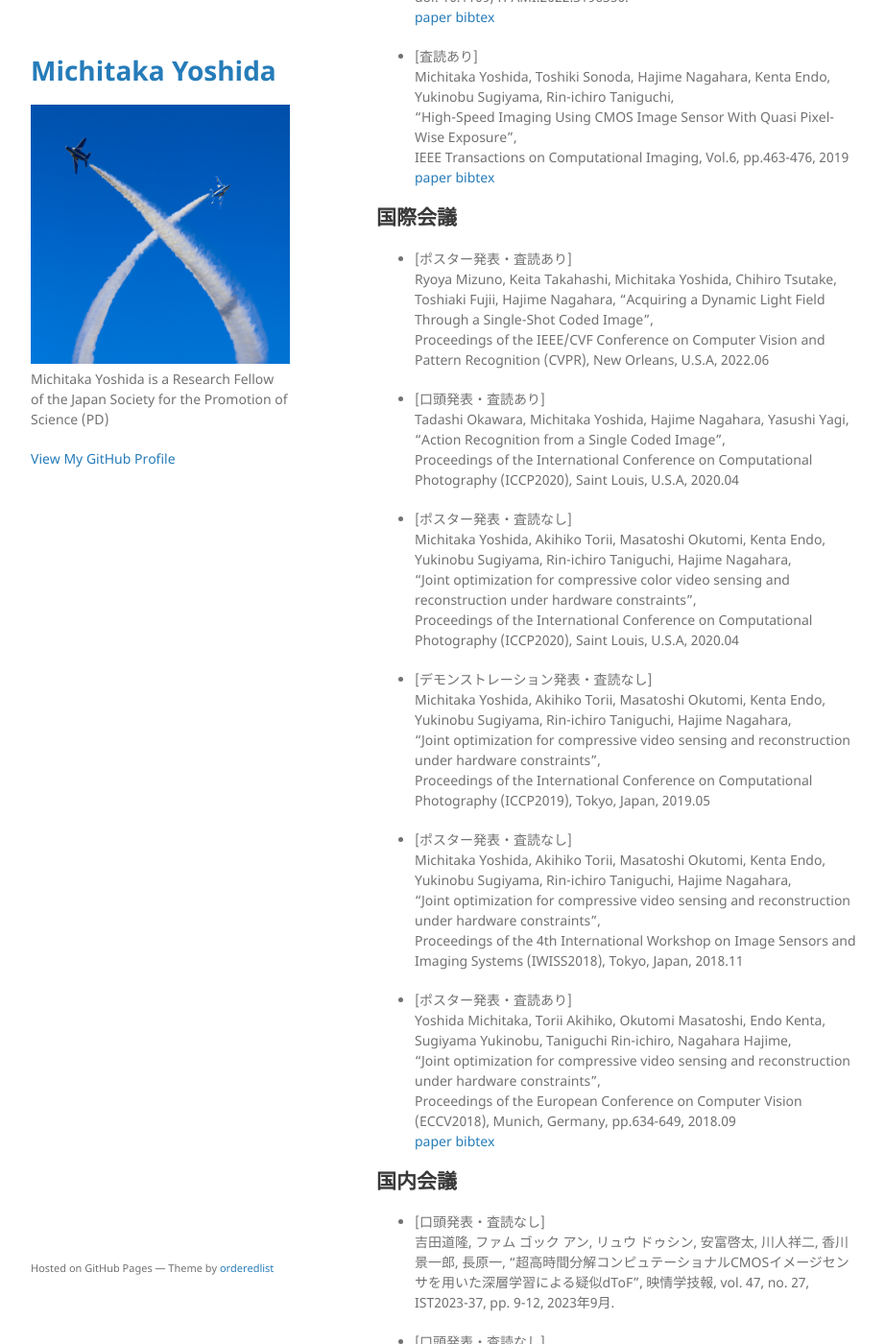
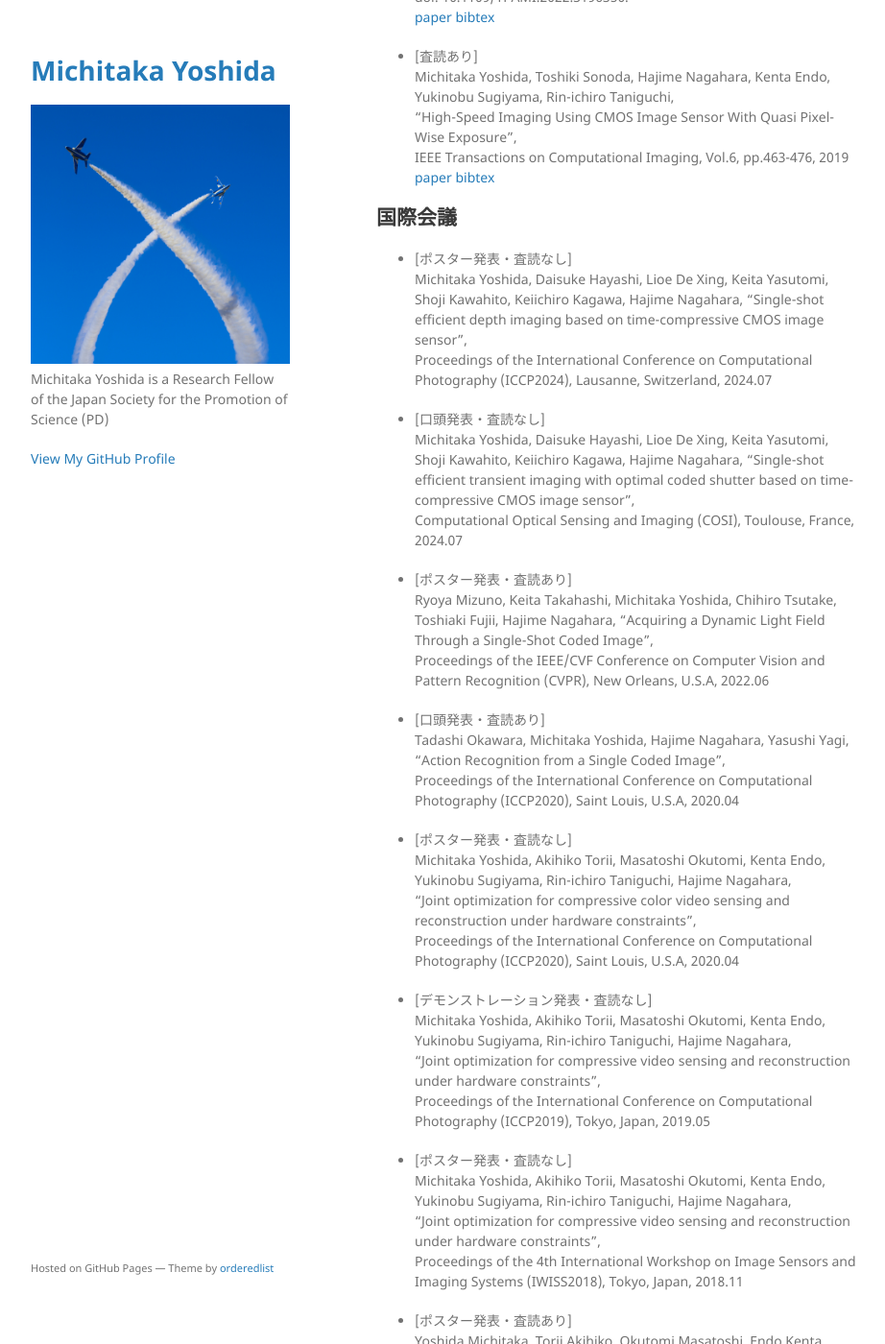
Before and after one commit to michitakayoshida/michitakayoshida.github.io, a Jekyll site: the page built from index.md, in a window 1280 px wide and 1400 px high, scrolled down 1542 px. Shown: the whole window at 96% size, without its empty margins (178-1100 px from the left). Built offline with Jekyll 4.4.1, drawn with Linux system fonts in a browser that asks for light colours; some of the changed text lies outside the part shown.

Commit message:
cosi, iccp, miru

```diff
--- a/index.md
+++ b/index.md
@@ -73,6 +73,16 @@ IEEE Transactions on Computational Imaging, Vol.6, pp.463-476, 2019
 [paper](https://doi.org/10.1109/TCI.2019.2956885) [bibtex](/bib/tci2019.bib)
 
 ## 国際会議
+- [ポスター発表・査読なし]
+Michitaka Yoshida, Daisuke Hayashi, Lioe De Xing, Keita Yasutomi, Shoji Kawahito, Keiichiro Kagawa, Hajime Nagahara,
+"Single-shot efficient depth imaging based on time-compressive CMOS image sensor",
+Proceedings of the International Conference on Computational Photography (ICCP2024), Lausanne, Switzerland, 2024.07
+
+- [口頭発表・査読なし]
+Michitaka Yoshida, Daisuke Hayashi, Lioe De Xing, Keita Yasutomi, Shoji Kawahito, Keiichiro Kagawa, Hajime Nagahara,
+"Single-shot efficient transient imaging with optimal coded shutter based on time-compressive CMOS image sensor",
+Computational Optical Sensing and Imaging (COSI), Toulouse, France, 2024.07
+
 - [ポスター発表・査読あり]
 Ryoya Mizuno, Keita Takahashi, Michitaka Yoshida, Chihiro Tsutake, Toshiaki Fujii, Hajime Nagahara,
 "Acquiring a Dynamic Light Field Through a Single-Shot Coded Image",
@@ -107,6 +117,16 @@ Proceedings of the European Conference on Computer Vision (ECCV2018), Munich, Ge
 [paper](http://openaccess.thecvf.com/content_ECCV_2018/papers/Michitaka_Yoshida_Joint_optimization_for_ECCV_2018_paper.pdf) [bibtex](/bib/eccv2018.bib)
 
 ## 国内会議
+
+- [ポスター発表・査読なし]
+吉田道隆, 林大輔, リュウドゥシン, 安富啓太, 川人祥二, 香川景一郎, 長原一,
+"超高時間分解コンピュテーショナルCMOSイメージセンサを用いたシングルショットTime of Flight Imaging",
+第27回画像の認識・理解シンポジウム(MIRU2024), 熊本, 2024年8月
+
+- [デモンストレーション発表・査読なし]
+林大輔, 吉田道隆, De Xing Lioe, 安富啓太, 川人祥二, 長原一, 香川景一郎,
+"電荷領域符号化露光ToF CMOSイメージセンサと深層学習モデルによるトランジェントイメージングと距離推定システム",
+第27回画像の認識・理解シンポジウム(MIRU2024), 熊本, 2024年8月
 
 - [口頭発表・査読なし]
 吉田道隆, ファム ゴック アン, リュウ ドゥシン, 安富啓太, 川人祥二, 香川景一郎, 長原一,
```
Also changed, not shown: index_en.md (+20 -0 lines).
